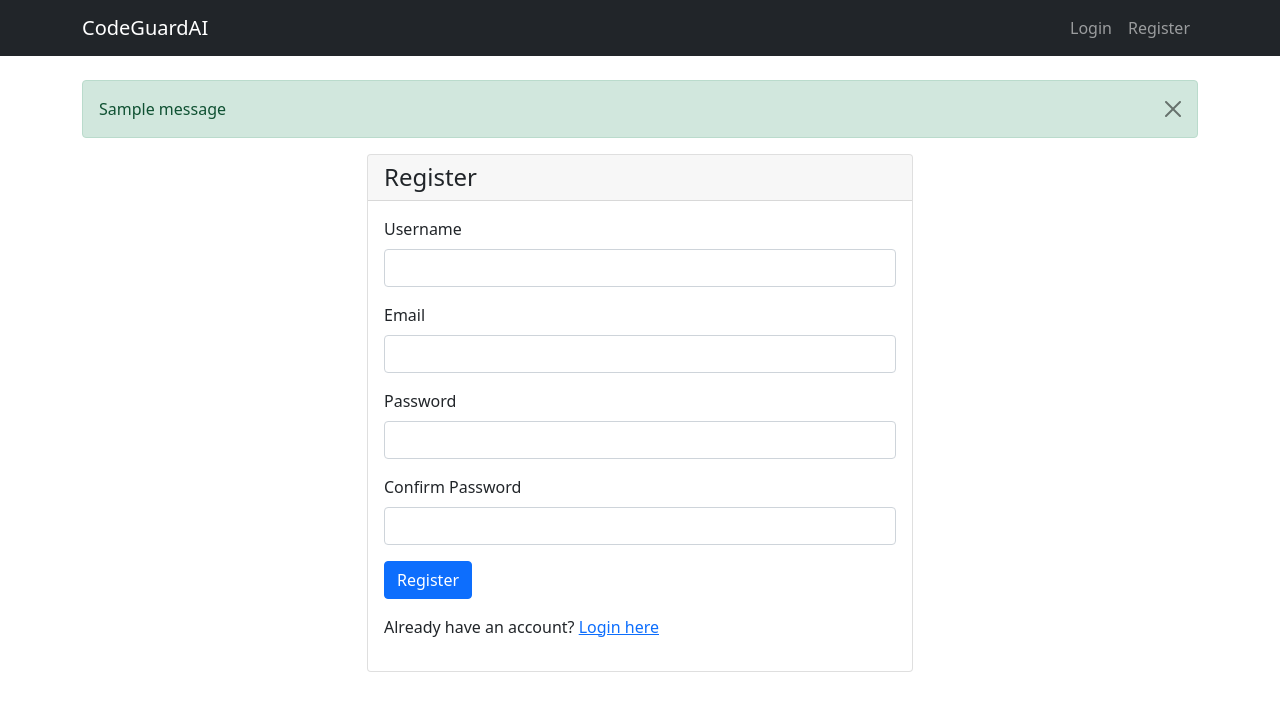
After one commit to a-bautista/codeguardai, a Flask app: page /register in a window 1280 px wide. The commit adds this page. Shown: the top 711 px of the page. Run offline with Flask 3, Linux system fonts and the light colour scheme; tables that the repository leaves empty hold one stand-in row (values such as "Sample post"); one stand-in notice (Sample message) is shown; parts of the project's set-up code (start-up, migrations or seed data) failed here and were passed over.

```diff
--- a/app.py
+++ b/app.py
@@ -1,4 +1,4 @@
-from flask import Flask, render_template, request
+from flask import Flask, request, session, render_template, redirect, url_for, flash
 from flask.views import MethodView
 import openai
 import os
@@ -9,6 +9,8 @@ from flask_migrate import Migrate
 from werkzeug.security import generate_password_hash, check_password_hash
 from flask_smorest import Api, Blueprint, abort
 from marshmallow import Schema, fields as ma_fields
+from functools import wraps
+
 
 load_dotenv(find_dotenv())
 os.environ['OPENAI_API_KEY'] = os.environ.get("OPEN_AI")
@@ -49,9 +51,6 @@ class UserCreateSchema(UserSchema):
 class UserUpdateSchema(Schema):
     username = ma_fields.Str()
     email = ma_fields.Email()
-
-class MessageSchema(Schema):
-    message = ma_fields.Str(required=True)
 
 # Database model
 class User(db.Model):
@@ -105,23 +104,25 @@ class UserList(MethodView):
             return new_user
         except Exception as e:
             db.session.rollback()
-            abort(400, message=str(e))
+            abort(400, message={"error": str(e)})
 
 @blp.route('/<int:user_id>')
 class UserResource(MethodView):
     @blp.response(200, UserSchema)
-    @blp.response(404, MessageSchema)
     def get(self, user_id):
         """Get a specific user by ID"""
-        user = User.query.get_or_404(user_id)
+        user = User.query.get(user_id)
+        if not user:
+            abort(404, message={"error": "User not found"})
         return user
 
     @blp.arguments(UserUpdateSchema)
     @blp.response(200, UserSchema)
-    @blp.response(404, MessageSchema)
     def put(self, user_data, user_id):
         """Update a user"""
-        user = User.query.get_or_404(user_id)
+        user = User.query.get(user_id)
+        if not user:
+            abort(404, message={"error": "User not found"})
 
         try:
             if 'username' in user_data:
@@ -133,24 +134,27 @@ class UserResource(MethodView):
             return user
         except Exception as e:
             db.session.rollback()
-            abort(400, message=str(e))
+            abort(400, message={"error": str(e)})
 
-    @blp.response(200, MessageSchema)
-    @blp.response(404, MessageSchema)
+    @blp.response(204)
     def delete(self, user_id):
         """Delete a user"""
-        user = User.query.get_or_404(user_id)
+        user = User.query.get(user_id)
+        if not user:
+            abort(404, message={"error": "User not found"})
 
         try:
             db.session.delete(user)
             db.session.commit()
-            return {"message": "User deleted successfully"}
+            return ""
         except Exception as e:
             db.session.rollback()
-            abort(400, message=str(e))
+            abort(400, message={"error": str(e)})
 
 # Register blueprint
 api.register_blueprint(blp)
+
+# /analyze app route
 @app.route('/analyze', methods=['GET', 'POST'])
 def analyze_code():
     if request.method == 'POST':
@@ -178,5 +182,72 @@ def analyze_code():
         except Exception as e:
             api.abort(500, f"An error occurred: {str(e)}")
 
+def login_required(f):
+    @wraps(f)
+    def decorated_function(*args, **kwargs):
+        if 'user_id' not in session:
+            abort(401, message="Authentication required")
+        return f(*args, **kwargs)
+    return decorated_function
+
+@app.route('/login', methods=['GET', 'POST'])
+def login():
+    if request.method == 'POST':
+        username = request.form.get('username')
+        password = request.form.get('password')
+
+        user = User.query.filter_by(username=username).first()
+
+        if user and user.verify_password(password):
+            session['user_id'] = user.id
+            session.permanent = True
+            flash('Successfully logged in!', 'success')
+            return redirect(url_for('index'))
+
+        flash('Invalid username or password', 'error')
+
+    return render_template('login.html')
+
+@app.route('/register', methods=['GET', 'POST'])
+def register():
+    if request.method == 'POST':
+        username = request.form.get('username')
+        email = request.form.get('email')
+        password = request.form.get('password')
+        confirm_password = request.form.get('confirm_password')
+
+        if password != confirm_password:
+            flash('Passwords do not match', 'error')
+            return render_template('templates/register.html')
+
+        if User.query.filter_by(username=username).first():
+            flash('Username already exists', 'error')
+            return render_template('templates/register.html')
+
+        if User.query.filter_by(email=email).first():
+            flash('Email already exists', 'error')
+            return render_template('templates/register.html')
+
+        new_user = User(username=username, email=email)
+        new_user.password = password
+
+        try:
+            db.session.add(new_user)
+            db.session.commit()
+            flash('Registration successful! Please login.', 'success')
+            return redirect(url_for('login'))
+        except Exception as e:
+            db.session.rollback()
+            flash('An error occurred during registration', 'error')
+
+    return render_template('register.html')
+
+@app.route('/')
+def index():
+    if 'user_id' in session:
+        user = User.query.get(session['user_id'])
+        return render_template('index.html', user=user)
+    return render_template('index.html')
+
 if __name__ == '__main__':
     app.run(host='0.0.0.0', debug=True)
--- a/requirements.txt
+++ b/requirements.txt
@@ -11,10 +11,12 @@ click==8.1.7
 distro==1.9.0
 exceptiongroup==1.2.2
 Flask==3.0.3
+Flask-Login==0.6.3
 Flask-Migrate==4.0.7
 flask-restx==1.3.0
 flask-smorest==0.45.0
 Flask-SQLAlchemy==3.1.1
+Flask-WTF==1.2.2
 h11==0.14.0
 httpcore==1.0.6
 httpx==0.27.2
@@ -46,3 +48,4 @@ typing_extensions==4.12.2
 urllib3==2.2.3
 webargs==8.6.0
 Werkzeug==3.0.4
+WTForms==3.2.1
--- /dev/null
+++ b/templates/base.html
@@ -0,0 +1,55 @@
+<!DOCTYPE html>
+<html lang="en">
+<head>
+    <meta charset="UTF-8">
+    <meta name="viewport" content="width=device-width, initial-scale=1.0">
+    <title>{% block title %}Welcome to CodeGuardAI{% endblock %}</title>
+    <link href="https://cdn.jsdelivr.net/npm/bootstrap@5.1.3/dist/css/bootstrap.min.css" rel="stylesheet">
+</head>
+<body>
+    <nav class="navbar navbar-expand-lg navbar-dark bg-dark">
+        <div class="container">
+            <a class="navbar-brand" href="{{ url_for('index') }}">CodeGuardAI</a>
+            <button class="navbar-toggler" type="button" data-bs-toggle="collapse" data-bs-target="#navbarNav">
+                <span class="navbar-toggler-icon"></span>
+            </button>
+            <div class="collapse navbar-collapse" id="navbarNav">
+                <ul class="navbar-nav ms-auto">
+                    {% if session.get('user_id') %}
+                        <li class="nav-item">
+                            <a class="nav-link" href="{{ url_for('profile') }}">Profile</a>
+                        </li>
+                        <li class="nav-item">
+                            <a class="nav-link" href="{{ url_for('logout') }}">Logout</a>
+                        </li>
+                    {% else %}
+                        <li class="nav-item">
+                            <a class="nav-link" href="{{ url_for('login') }}">Login</a>
+                        </li>
+                        <li class="nav-item">
+                            <a class="nav-link" href="{{ url_for('register') }}">Register</a>
+                        </li>
+                    {% endif %}
+                </ul>
+            </div>
+        </div>
+    </nav>
+
+    <div class="container mt-4">
+        {% with messages = get_flashed_messages(with_categories=true) %}
+            {% if messages %}
+                {% for category, message in messages %}
+                    <div class="alert alert-{{ 'success' if category == 'success' else 'danger' }} alert-dismissible fade show">
+                        {{ message }}
+                        <button type="button" class="btn-close" data-bs-dismiss="alert"></button>
+                    </div>
+                {% endfor %}
+            {% endif %}
+        {% endwith %}
+
+        {% block content %}{% endblock %}
+    </div>
+
+    <script src="https://cdn.jsdelivr.net/npm/bootstrap@5.1.3/dist/js/bootstrap.bundle.min.js"></script>
+</body>
+</html>
--- /dev/null
+++ b/templates/register.html
@@ -0,0 +1,38 @@
+<!-- templates/register.html -->
+{% extends "base.html" %}
+{% block title %}Register{% endblock %}
+{% block content %}
+<div class="row justify-content-center">
+    <div class="col-md-6">
+        <div class="card">
+            <div class="card-header">
+                <h4 class="mb-0">Register</h4>
+            </div>
+            <div class="card-body">
+                <form method="POST">
+                    <div class="mb-3">
+                        <label for="username" class="form-label">Username</label>
+                        <input type="text" class="form-control" id="username" name="username" required>
+                    </div>
+                    <div class="mb-3">
+                        <label for="email" class="form-label">Email</label>
+                        <input type="email" class="form-control" id="email" name="email" required>
+                    </div>
+                    <div class="mb-3">
+                        <label for="password" class="form-label">Password</label>
+                        <input type="password" class="form-control" id="password" name="password" required>
+                    </div>
+                    <div class="mb-3">
+                        <label for="confirm_password" class="form-label">Confirm Password</label>
+                        <input type="password" class="form-control" id="confirm_password" name="confirm_password" required>
+                    </div>
+                    <button type="submit" class="btn btn-primary">Register</button>
+                </form>
+                <p class="mt-3">
+                    Already have an account? <a href="{{ url_for('login') }}">Login here</a>
+                </p>
+            </div>
+        </div>
+    </div>
+</div>
+{% endblock %}
```
Also changed, not shown: login.html (added, +67 -0 lines), templates/analyze.html (added, +14 -0 lines), templates/index.html (+16 -14 lines), templates/login.html (added, +29 -0 lines).
